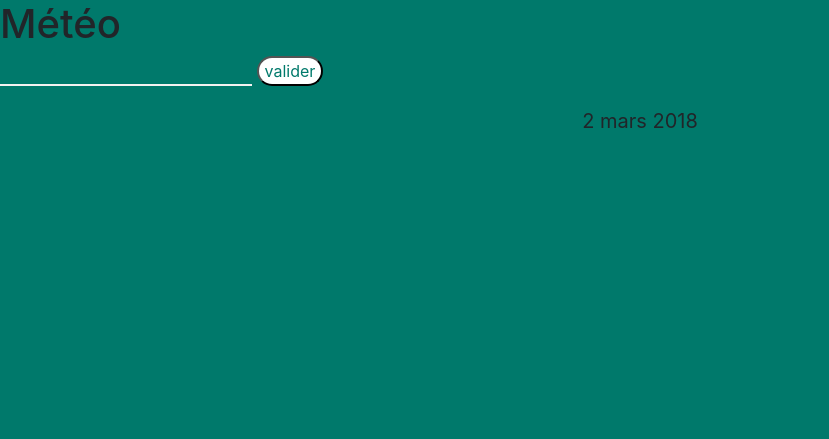
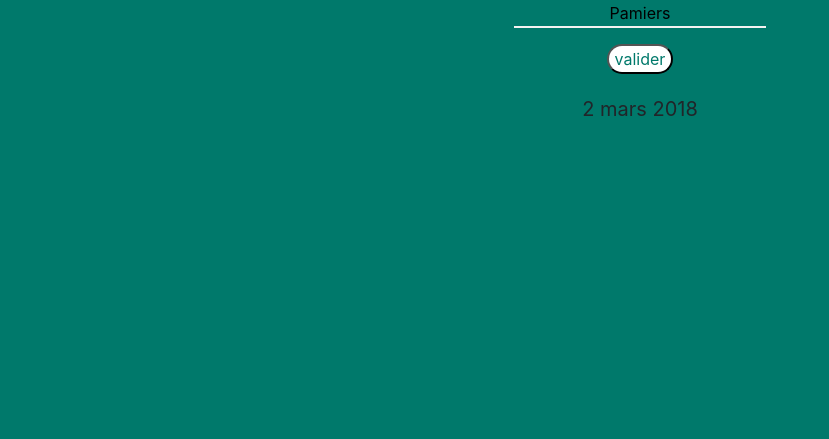
Before and after one commit to PLoraine/Meteo-simplonline, a website: page index.html in a window 1280 px wide. Shown: the whole page, without its empty margins (0-829 px from the left). Drawn offline with nearby package versions, Linux system fonts and the light colour scheme.

Commit message:
add a bootrap col

```diff
--- a/index.html
+++ b/index.html
@@ -1,26 +1,69 @@
 <!DOCTYPE html>
 <html lang="en">
+
 <head>
     <meta charset="UTF-8">
     <title>Développer une solution numérique responsive et dynamique !</title>
-	<link rel="stylesheet" href="node_modules/leaflet/dist/leaflet.css">
     <link rel="stylesheet" href="node_modules/bootstrap/dist/css/bootstrap.min.css">
     <link rel="stylesheet" href="css/style.css">
     <link href="https://fonts.googleapis.com/css?family=Roboto" rel="stylesheet">
 </head>
+
 <body>
-	<h1>Météo</h1>
-	<div>
-		<input id="text" type="text">
+    <!-- <div id="formulaire" class="container">
+    	<div class="row">
+        <input id="text" type="text" value="Pamiers">
         <button id="buton">valider</button>
-		<span id="error"></span>
+        <div id="date"></div>
+    </div>
+
+        <div class="row">
+        <div class="col-6 offset-md-4">
+            <div id="temp"></div>
+        </div>
+
+        <div class="col-6 offset-md-4">
         </div>
             <div id="cadre"></div>
+        </div>
+    </div>
+    <div id="map" class="offset-md-3">
+    </div> -->
+    <div class="container">
+        <div class="row">
+            <div class="col">
+                <input id="text" type="text" value="Pamiers">
+                <div id="container_buton">
+                	<button id="buton">valider</button>
+                </div>
                 <div id="date"></div>
-	<div id="map"></div>
+            </div>
+        </div>
+
+        <div class="row" >
+
+            <div class="col">
+            </div>
+        </div>
+
+        <div class="row" id="temperature">
+
+            <div class="col-6 col-sm-3">
+                <div id="temp"></div>
+            </div>
+            <div class="col-6 col-sm-3">
+                <div id="cadre"></div>
+            </div>
+        	</div>
+
+            <div id="mapi">
+            	<div id="map">
+            </div>
+            </div>
+        <script src="node_modules/jquery/dist/jquery.min.js"></script>
         <script src="node_modules/leaflet/dist/leaflet.js"></script>
         <script src="node_modules/moment/min/moment-with-locales.min.js"></script>
-	<script src="node_modules/jquery/dist/jquery.min.js"></script>
         <script type="text/javascript" src="js/app.js"></script>
 </body>
+
 </html>
```
Lines whose indentation alone changed are shown as unchanged.
